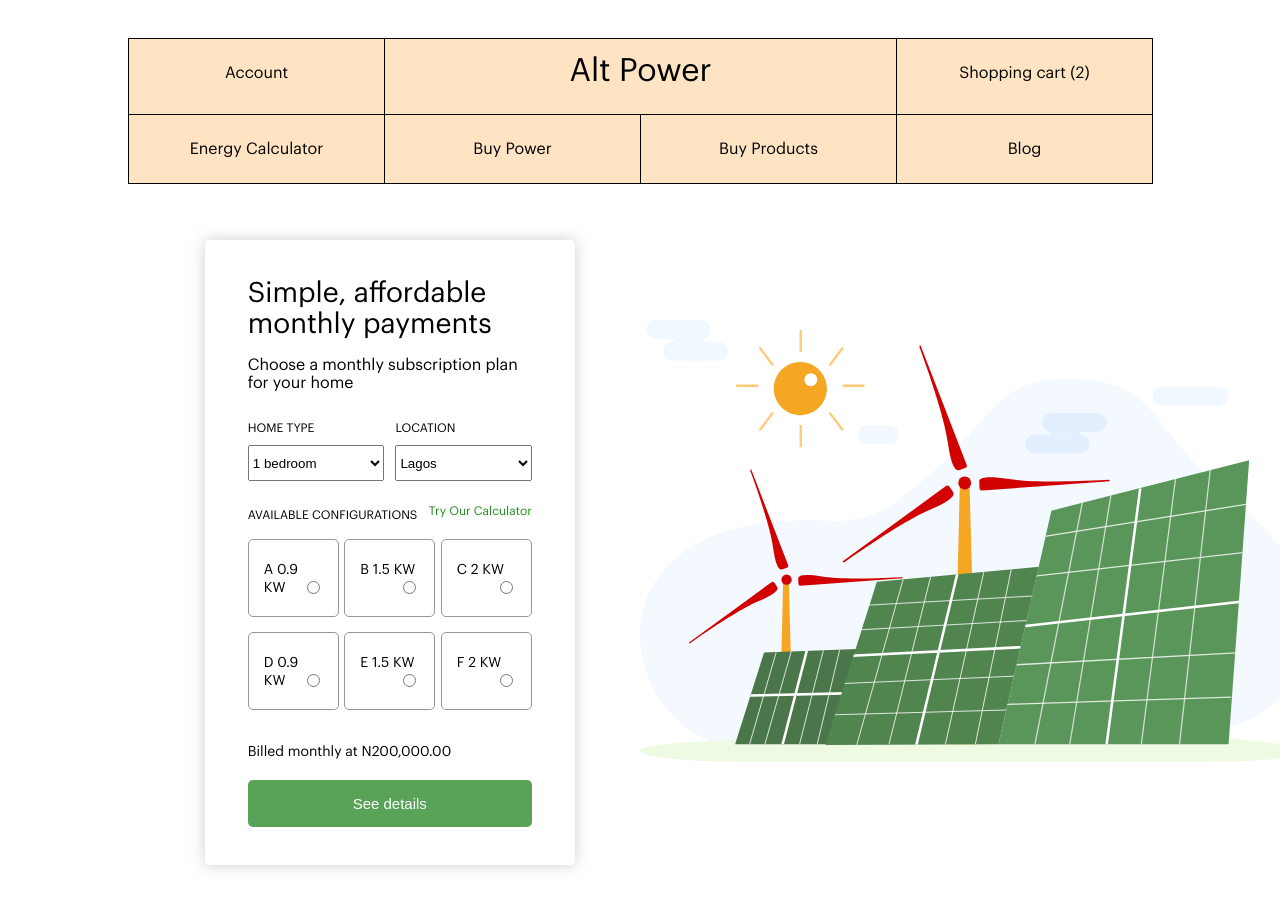
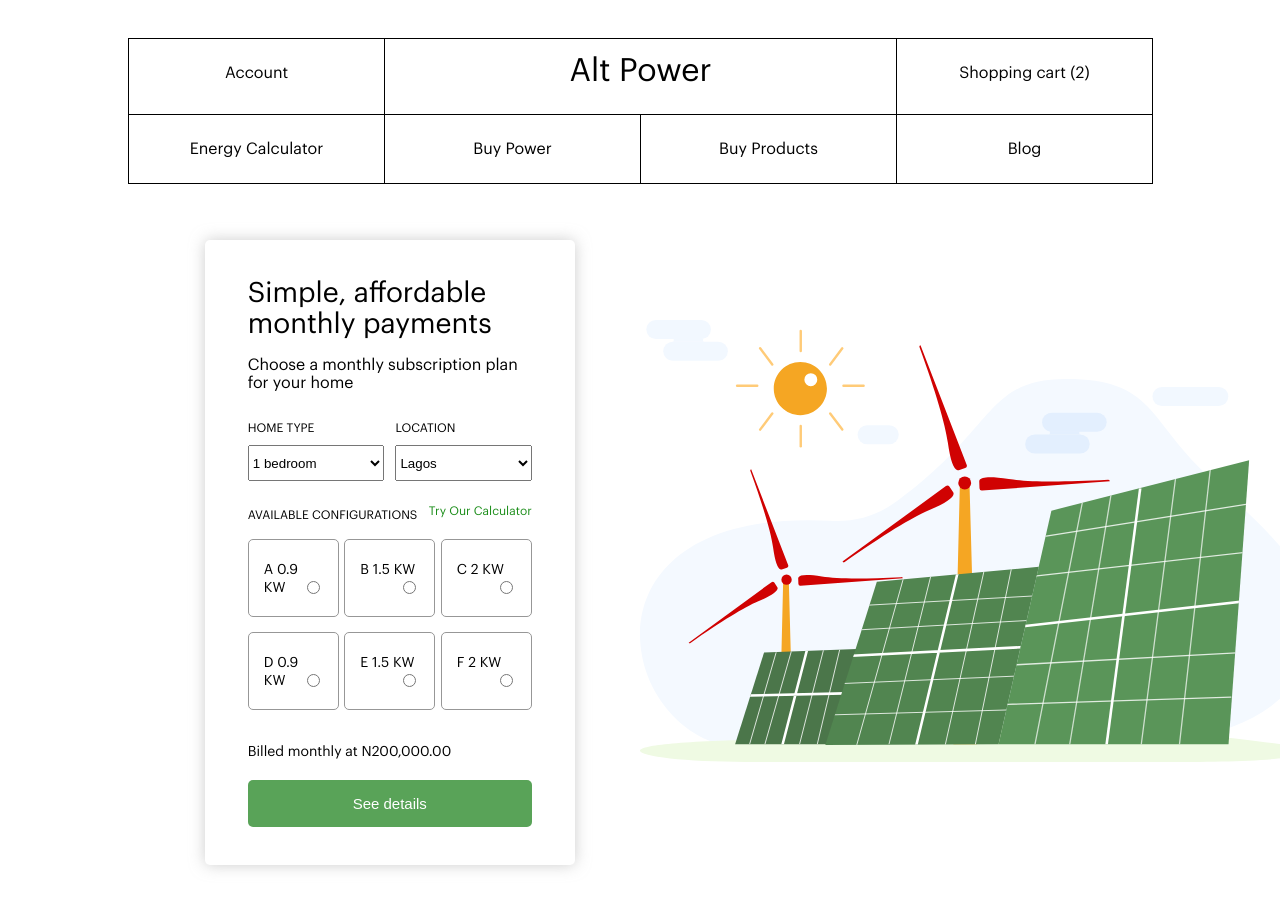
Before and after one commit to Phumbie/imperium-deprecated, a Vue app: page / in a window 1280 px wide. Shown: the top 908 px of the page. Built offline with nearby package versions, Linux system fonts and the light colour scheme; what vue-js-modal would draw is missing.

Commit message:
changed background color of top nav section from bisque to white

```diff
--- a/src/components/TopNav.vue
+++ b/src/components/TopNav.vue
@@ -52,7 +52,8 @@ export default {
 
   .nav-item, .product-title{
     width: 25%;
-    background: bisque;
+    // background: bisque;
+    background: white;
     border-right: solid 1px #000000;
     padding-top: 25px;
     padding-bottom: 25px;
```
